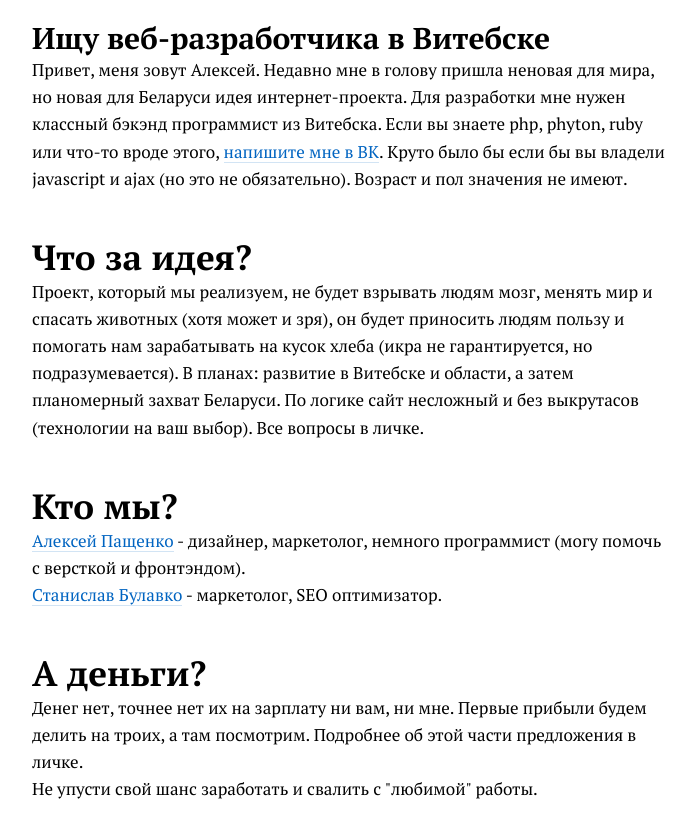
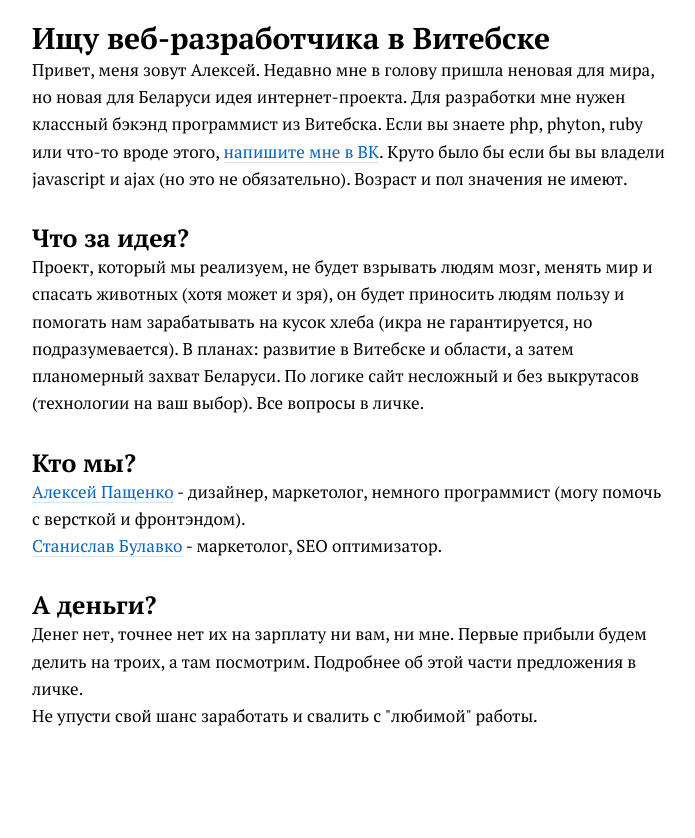
Before and after one commit to illustrarium/illustrarium.github.io, a plain HTML site: page index.html in a window 1280 px wide. Shown: the whole page, without its empty margins (288-983 px from the left). After the commit the page ends 800 px from the top, so only its background shows below. Drawn offline with Linux system fonts and the light colour scheme.

Commit message:
added ht info

```diff
--- a/index.html
+++ b/index.html
@@ -10,18 +10,18 @@
       <p>
         Привет, меня зовут Алексей. Недавно мне в голову пришла неновая для мира, но новая для Беларуси идея интернет-проекта. Для разработки мне нужен классный бэкэнд программист из Витебска. Если вы знаете php, phyton, ruby или что-то вроде этого, <a href="https://vk.com/a_paschenko">напишите мне в ВК</a>. Круто было бы если бы вы владели javascript и ajax (но это не обязательно).  Возраст и пол значения не имеют.
       </p>
-      <h2>Что за идея?</h2>
+      <h3>Что за идея?</h3>
       <p>
         Проект, который мы реализуем, не будет взрывать людям мозг, менять мир и спасать животных (хотя может и зря), он будет приносить людям пользу и помогать нам зарабатывать на кусок хлеба (икра не гарантируется, но подразумевается). В планах: развитие в Витебске и области, а затем планомерный захват Беларуси. По логике сайт несложный и без выкрутасов (технологии на ваш выбор). Все вопросы в личке.
       </p>
-      <h2>
+      <h3>
         Кто мы?
-      </h2>
+      </h3>
       <p>
         <a href="https://vk.com/a_paschenko">Алексей Пащенко</a> - дизайнер, маркетолог, немного программист (могу помочь с версткой и фронтэндом). <br>
         <a href="https://vk.com/buls5800">Станислав Булавко</a> - маркетолог, SEO оптимизатор.
       </p>
-      <h2>А деньги?</h2>
+      <h3>А деньги?</h3>
       <p>
         Денег нет, точнее нет их на зарплату ни вам, ни мне. Первые прибыли будем делить на троих, а там посмотрим. Подробнее об этой части предложения в личке.
       </p>
```
